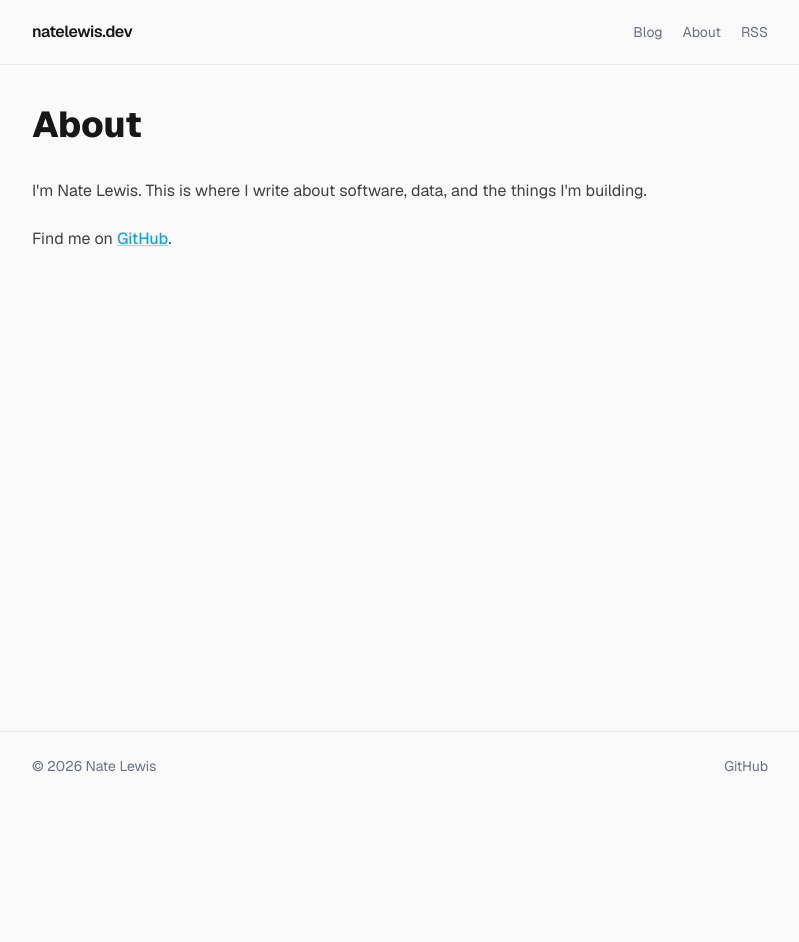
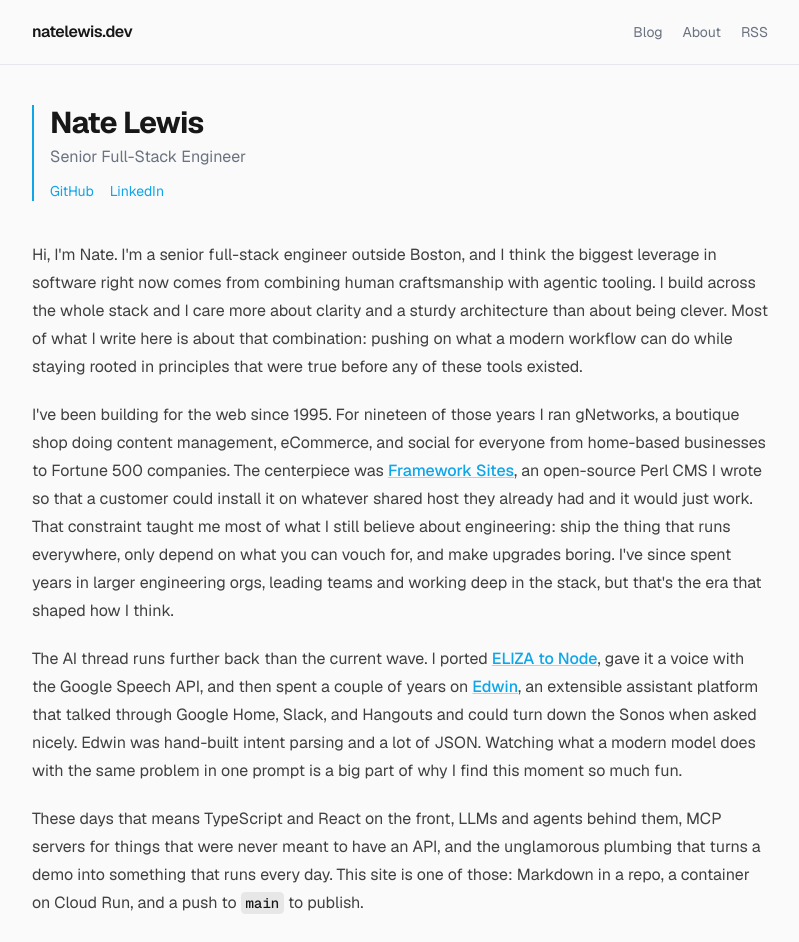
Before and after one commit to natelewis/natelewis-dev, a Next.js app: page /about in a window 1280 px wide. Shown: the top 942 px of the page, without its empty margins (240-1039 px from the left). Before the commit the page ends 800 px from the top, so only its background shows below. Built offline with nearby package versions, Linux system fonts and the light colour scheme.

Commit message:
About page and site tagline

```diff
--- a/src/app/about/page.tsx
+++ b/src/app/about/page.tsx
@@ -3,19 +3,91 @@ import { site } from "@/lib/site";
 
 export const metadata: Metadata = {
   title: "About",
+  description: `About ${site.name} — ${site.tagline}.`,
 };
+
+const links = [
+  { href: site.github, label: "GitHub" },
+  { href: site.linkedin, label: "LinkedIn" },
+];
 
 export default function About() {
   return (
-    <div className="prose prose-neutral dark:prose-invert">
-      <h1>About</h1>
-      <p>
-        I&apos;m {site.name}. This is where I write about software, data, and
-        the things I&apos;m building.
-      </p>
-      <p>
-        Find me on <a href={site.github}>GitHub</a>.
-      </p>
-    </div>
+    <>
+      <header className="mb-10 border-l-2 border-accent pl-4">
+        <h1 className="text-3xl font-bold tracking-tight">{site.name}</h1>
+        <p className="mt-1 text-muted">{site.tagline}</p>
+        <p className="mt-3 flex gap-4 text-sm">
+          {links.map((l) => (
+            <a
+              key={l.href}
+              href={l.href}
+              className="text-accent hover:underline"
+              rel="me"
+            >
+              {l.label}
+            </a>
+          ))}
+        </p>
+      </header>
+
+      <div className="prose prose-neutral dark:prose-invert max-w-none">
+        <p>
+          Hi, I&apos;m Nate. I&apos;m a senior full-stack engineer outside
+          Boston, and I think the biggest leverage in software right now comes
+          from combining human craftsmanship with agentic tooling. I build
+          across the whole stack and I care more about clarity and a sturdy
+          architecture than about being clever. Most of what I write here is
+          about that combination: pushing on what a modern workflow can do
+          while staying rooted in principles that were true before any of
+          these tools existed.
+        </p>
+
+        <p>
+          I&apos;ve been building for the web since 1995. For nineteen of those
+          years I ran gNetworks, a boutique shop doing content management,
+          eCommerce, and social for everyone from home-based businesses to
+          Fortune 500 companies. The centerpiece was{" "}
+          <a href="https://github.com/natelewis/FWS-V2">Framework Sites</a>, an
+          open-source Perl CMS I wrote so that a customer could install it on
+          whatever shared host they already had and it would just work. That
+          constraint taught me most of what I still believe about engineering:
+          ship the thing that runs everywhere, only depend on what you can
+          vouch for, and make upgrades boring. I&apos;ve since spent years in
+          larger engineering orgs, leading teams and working deep in the
+          stack, but that&apos;s the era that shaped how I think.
+        </p>
+
+        <p>
+          The AI thread runs further back than the current wave. I ported{" "}
+          <a href="https://github.com/natelewis/eliza-as-promised">ELIZA to Node</a>,
+          gave it a voice with the Google Speech API, and then spent a couple of
+          years on{" "}
+          <a href="https://github.com/natelewis/edwin-the-assistant">Edwin</a>,
+          an extensible assistant platform that talked through Google Home,
+          Slack, and Hangouts and could turn down the Sonos when asked nicely.
+          Edwin was hand-built intent parsing and a lot of JSON. Watching what
+          a modern model does with the same problem in one prompt is a big part
+          of why I find this moment so much fun.
+        </p>
+
+        <p>
+          These days that means TypeScript and React on the front, LLMs and
+          agents behind them, MCP servers for things that were never meant to
+          have an API, and the unglamorous plumbing that turns a demo into
+          something that runs every day. This site is one of those: Markdown in
+          a repo, a container on Cloud Run, and a push to <code>main</code> to
+          publish.
+        </p>
+
+        <p>
+          Away from the keyboard I make music, host karaoke, and put LED strips
+          on things that probably didn&apos;t need them. For a few years I also
+          co-ran Geek Aid, an outdoor music and art festival that raised money
+          for art and technology scholarships, which is still one of my
+          favorite things I&apos;ve been part of.
+        </p>
+      </div>
+    </>
   );
 }
--- a/src/app/page.tsx
+++ b/src/app/page.tsx
@@ -9,7 +9,8 @@ export default function Home() {
     <>
       <section className="mb-12">
         <h1 className="text-3xl font-bold tracking-tight">{site.name}</h1>
-        <p className="mt-3 text-lg text-muted">{site.description}</p>
+        <p className="mt-1 text-muted">{site.tagline}</p>
+        <p className="mt-4 text-lg">{site.description}</p>
       </section>
       <section>
         <div className="mb-6 flex items-baseline justify-between">
--- a/src/components/Footer.tsx
+++ b/src/components/Footer.tsx
@@ -7,9 +7,14 @@ export function Footer() {
         <span>
           © {new Date().getFullYear()} {site.author}
         </span>
-        <a href={site.github} className="hover:text-foreground">
-          GitHub
-        </a>
+        <span className="flex gap-4">
+          <a href={site.github} className="hover:text-foreground">
+            GitHub
+          </a>
+          <a href={site.linkedin} className="hover:text-foreground">
+            LinkedIn
+          </a>
+        </span>
       </div>
     </footer>
   );
--- a/src/lib/site.ts
+++ b/src/lib/site.ts
@@ -1,8 +1,11 @@
 export const site = {
   name: "Nate Lewis",
   title: "natelewis.dev",
-  description: "Notes on software, data, and whatever I'm building.",
+  tagline: "Senior Full-Stack Engineer",
+  description:
+    "Human craftsmanship, agentic tooling, and thirty years of building for the web. Notes on what works.",
   url: "https://natelewis.dev",
   author: "Nate Lewis",
   github: "https://github.com/natelewis",
+  linkedin: "https://www.linkedin.com/in/lewisnate",
 };
```
